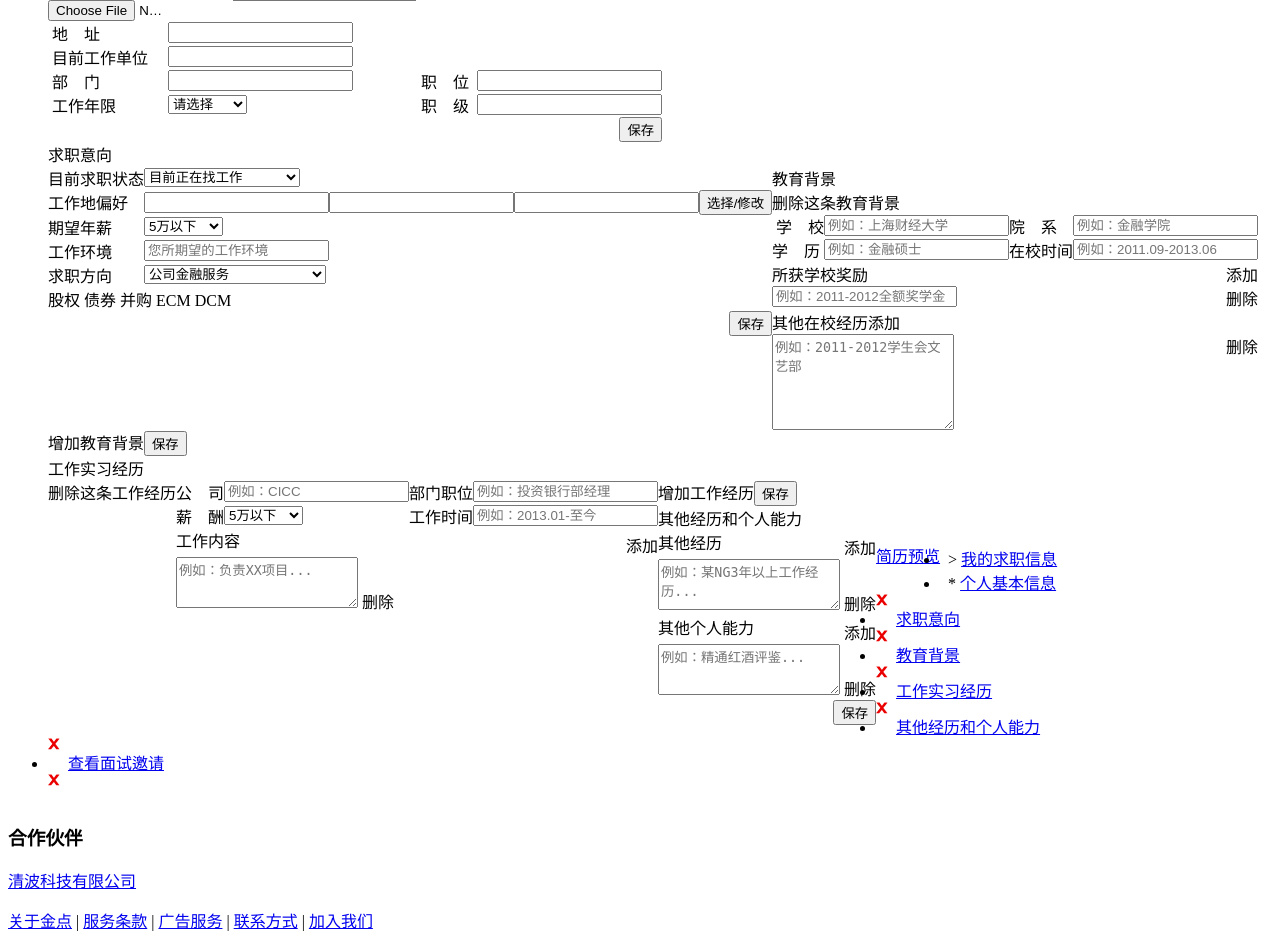
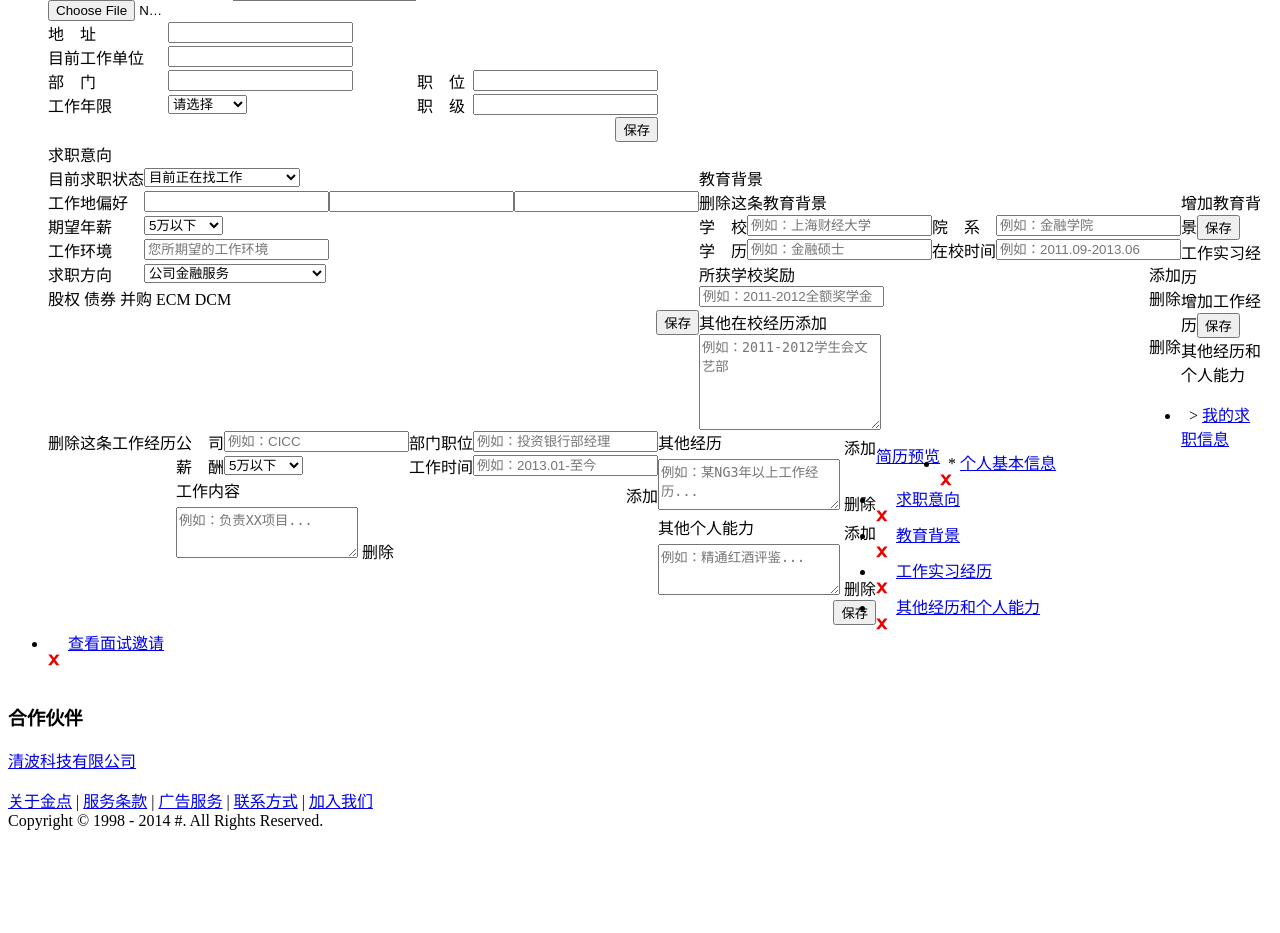
Before and after one commit to tkpclark/dianshi, a PHP site: page /DbName/Project/Home/View/ApplicantUser/newapplyinfo.html in a window 1280 px wide. Shown: the part 523-1456 px from the top of the page. After the commit the page ends 1353 px from the top, so only its background shows below. Run offline with PHP 8.4, Linux system fonts and the light colour scheme.

Commit message:
dxy modufy

```diff
--- a/Project/Home/View/ApplicantUser/newapplyinfo.html
+++ b/Project/Home/View/ApplicantUser/newapplyinfo.html
@@ -88,13 +88,13 @@
             <td  rowspan="3" width="120px" height="160px"><img src="" width="120px" height="160px">
               <input type="file" value="" class="imgfile" name="imgfile"  id="imgfile" style="width:120px" />
               </td>
-            <td class="col_name"><span class="text_red">*</span>&nbsp;姓&nbsp;&nbsp;&nbsp;&nbsp;名</td>
+            <td class="col_name"><span class="text_red">*</span>姓&nbsp;&nbsp;&nbsp;&nbsp;名</td>
             <td ><label>
               <div style="float:left;">
                 <input type="text" onBlur="checkinputstr('Name','er_name')"  id="Name" value="" maxlength="20" name="Name"/>
               </div>
               </label></td>
-            <td align="left" class="col_name"><span class="text_red">*</span>&nbsp;性&nbsp;&nbsp;&nbsp;&nbsp;别 </td>
+            <td align="left" class="col_name"><span class="text_red">*</span>性&nbsp;&nbsp;&nbsp;&nbsp;别 </td>
             <td class=""><input type="radio" value="0" checked name="Gender"/>
               男
               <input type="radio" value="1"  name="Gender"/>
@@ -111,21 +111,21 @@
               </div></td>
           </tr>
           <tr>
-            <td class="col_name">&nbsp;地&nbsp;&nbsp;&nbsp;&nbsp;址</td>
-            <td colspan="4" valign="middle"><input type="text" onBlur="checkinputstr('Name','er_name')"  id="Address" value="" maxlength="100" name="Address"/></td>
+            <td class="col_name">地&nbsp;&nbsp;&nbsp;&nbsp;址</td>
+            <td colspan="4" valign="middle"><input type="text" class="input550" onBlur="checkinputstr('Name','er_name')"  id="Address" value="" maxlength="100" name="Address"/></td>
           </tr>
           <tr>
-            <td class="col_name">&nbsp;目前工作单位</td>
-            <td colspan="4" valign="middle"><input type="text" onBlur="checkinputstr('Name','er_name')"  id="Company" value="" maxlength="100" name="Address"/></td>
+            <td class="col_name">目前工作单位</td>
+            <td colspan="4" valign="middle"><input type="text" class="input550" onBlur="checkinputstr('Name','er_name')"  id="Company" value="" maxlength="100" name="Address"/></td>
           </tr>
           <tr>
-            <td class="col_name">&nbsp;部&nbsp;&nbsp;&nbsp;&nbsp;门</td>
+            <td class="col_name">部&nbsp;&nbsp;&nbsp;&nbsp;门</td>
             <td colspan="2" valign="middle"><input type="text" onBlur="checkinputstr('Name','er_name')"  id="Depart" value="" maxlength="100" name="Address"/></td>
-            <td class="col_name">&nbsp;职&nbsp;&nbsp;&nbsp;&nbsp;位</td>
+            <td class="col_name">职&nbsp;&nbsp;&nbsp;&nbsp;位</td>
             <td colspan="2" valign="middle"><input type="text" onBlur="checkinputstr('Name','er_name')"  id="Job" value="" maxlength="100" name="Address"/></td>
           </tr>
           <tr>
-            <td class="col_name">&nbsp;工作年限</td>
+            <td class="col_name">工作年限</td>
             <td colspan="2" valign="middle"><select  name="Worktime" id="Worktime" onBlur="checkinputstr('Name','er_name')" >
                 <OPTION VALUE=0 selected>请选择</OPTION>
                 <OPTION VALUE=1 >1年以下</OPTION>
@@ -136,7 +136,7 @@
                 <OPTION VALUE=6 >15～20年</OPTION>
                 <OPTION VALUE=7 >20年以上</OPTION>
               </select></td>
-            <td class="col_name">&nbsp;职&nbsp;&nbsp;&nbsp;&nbsp;级</td>
+            <td class="col_name">职&nbsp;&nbsp;&nbsp;&nbsp;级</td>
             <td colspan="2" valign="middle"><input type="text" onBlur="checkinputstr('Name','er_name')"  id="JobGrade" value="" maxlength="100" name="Address"/></td>
           </tr>
           <tr><!--保存按钮-->
@@ -170,8 +170,7 @@
             <td><input type="text" id="Area1" value="" maxlength="20" name="Area"/></td>
             <td><input type="text" id="Area2" value="" maxlength="20" name="Area"/></td>
             <td><input type="text" id="Area3" value="" maxlength="20" name="Area"/></td>
-            <td colspan="2"><input name="btnjobarea" type="button"  class="choose" id="btnjobarea" value="选择/修改"  onfocus="blur()" onclick="JobareaInit();$('#Other').find('#btnjobarea').removeAttr('onclick');"  />
-              <input name="jobarea" type="hidden" id="jobarea" value=""></td>
+
           </tr>
           <tr>
             <td colspan="4" style="border:0;"></td>
@@ -191,7 +190,7 @@
           </tr>
           <tr>
             <td  colspan="2" class="col_name">工作环境</td>
-            <td colspan="5"><input type="text" class="input450" id="JobEnvir" value="" maxlength="60" name="JobEnvir" placeholder="您所期望的工作环境"/></td>
+            <td colspan="5"><input type="text" class="input580" id="JobEnvir" value="" maxlength="60" name="JobEnvir" placeholder="您所期望的工作环境"/></td>
           </tr>
           <tr>
             <td  colspan="2" class="col_name">求职方向</td>
@@ -270,7 +269,7 @@ $(document).ready(function(){
       </table>
             <table border="0" cellspacing="0" cellpadding="0" class="weight780_mdf weight670" style="float:left;">
               <tr>
-                <td class="col_name">&nbsp;学&nbsp;&nbsp;&nbsp;&nbsp;校</td>
+                <td class="col_name">学&nbsp;&nbsp;&nbsp;&nbsp;校</td>
                 <td colspan="2"><input class="School" type="text" id="School" value="" maxlength="60" name="School" placeholder="例如：上海财经大学"/></td>
                 <td class="col_name">院&nbsp;&nbsp;&nbsp;&nbsp;系</td>
                 <td colspan="2"><input type="text" class="College" id="College" value="" maxlength="60" name="College" placeholder="例如：金融学院"/></td>
@@ -282,13 +281,13 @@ $(document).ready(function(){
                 <td colspan="2"><input type="text" class="SDuring" id="SDuring" value="" maxlength="60" name="SDuring" placeholder="例如：2011.09-2013.06"/></td>
               </tr>
               <tr>
-                <td colspan="9" class="col_name">所获学校奖励<span class="btn_pic_add" style="float:right;"><a class="edu_add" >添加</a></span></td>
+                <td colspan="9" class="col_name" style="text-align:left;">所获学校奖励<span class="btn_pic_add" style="float:right;"><a class="edu_add" >添加</a></span></td>
               </tr>
 
               <tr class="saw">
                 <td colspan="9"><div  class="del_edu">
                     <div  class="SAward">
-                      <input type="text"  class="SAwardtext input450" id="SAwardtext" value="" maxlength="60" name="SAwardtext" placeholder="例如：2011-2012全额奖学金"/>
+                      <input type="text"  class="SAwardtext input620" id="SAwardtext" value="" maxlength="60" name="SAwardtext" placeholder="例如：2011-2012全额奖学金"/>
                       <span class="btn_pic_del" style="float:right;"><a class="edu_del" name="edu_del"  >删除</a></span> </div>
                   </div>
                   </td>
@@ -297,12 +296,12 @@ $(document).ready(function(){
 
 
               <tr>
-                <td colspan="9" class="col_name">其他在校经历<span class="btn_pic_add" ><a class="exp_add" >添加</a></span></td>
+                <td colspan="9" class="col_name" style="text-align:left;">其他在校经历<span class="btn_pic_add" ><a class="exp_add" >添加</a></span></td>
               </tr>
               <tr>
                 <td colspan="9"><div class="del_exp">
                     <div class="Exper">
-                      <textarea rows="6" class="weight450 otherAwardExp"  name="EduDetail" placeholder="例如：2011-2012学生会文艺部"></textarea>
+                      <textarea rows="6" class="weight620 otherAwardExp"  name="EduDetail" placeholder="例如：2011-2012学生会文艺部"></textarea>
                       <span class="btn_pic_del" style="float:right;"><a class="exp_del" name="exp_del" >删除</a></span> </div>
                   </div></td>
               </tr>
@@ -364,12 +363,12 @@ $(document).ready(function(){
 
 
               <tr>
-                <td colspan="9" class="col_name"> 工作内容<span class="btn_pic_add" style="float:right;margin-top:5px;"><a class="Work_add"  >添加</a></span></td>
+                <td colspan="9" class="col_name" style="text-align:left;"> 工作内容<span class="btn_pic_add" style="float:right;margin-top:5px;"><a class="Work_add"  >添加</a></span></td>
               </tr>
               <tr>
                 <td colspan="9"><div class="del_work">
                     <div class="WorkExper">
-                      <textarea rows="3" class="weight450 WorkDetail" id="WorkDetail"  name="WorkDetail" placeholder="例如：负责XX项目..."></textarea>
+                      <textarea rows="3" class="weight620 WorkDetail" id="WorkDetail"  name="WorkDetail" placeholder="例如：负责XX项目..."></textarea>
                       <span class="btn_pic_del" ><a class="work_del" name="work_del" id="work_del" >删除</a></span> </div>
                   </div></td>
               </tr>
@@ -397,22 +396,22 @@ $(document).ready(function(){
                <table border="0" cellspacing="0" cellpadding="0" class="weight780_mdf weight670" style="float:left;">
 
               <tr>
-                <td colspan="9" class="col_name"> 其他经历<span class="btn_pic_add" style="float:right;margin-top:5px;"><a class="OtherWork_add">添加</a></span></td>
+                <td colspan="9" class="col_name" style="text-align:left;"> 其他经历<span class="btn_pic_add" style="float:right;margin-top:5px;"><a class="OtherWork_add">添加</a></span></td>
               </tr>
               <tr>
                 <td colspan="9"><div class="del_otherwork" >
                     <div class="OtherWorkExper">
-                      <textarea rows="3" class="weight450 OtherWorkDetail" id="OtherWorkDetail"  name="OtherWorkDetail" placeholder="例如：某NG3年以上工作经历..."></textarea>
+                      <textarea rows="3" class="weight620 OtherWorkDetail" id="OtherWorkDetail"  name="OtherWorkDetail" placeholder="例如：某NG3年以上工作经历..."></textarea>
                       <span class="btn_pic_del" ><a class="otherwork_del" name="otherwork_del">删除</a></span> </div>
                   </div></td>
               </tr>
               <tr>
-                <td colspan="9" class="col_name"> 其他个人能力<span class="btn_pic_add" style="float:right;margin-top:5px;"><a class="OtherAbi_add"  >添加</a></span></td>
+                <td colspan="9" class="col_name" style="text-align:left;"> 其他个人能力<span class="btn_pic_add" style="float:right;margin-top:5px;"><a class="OtherAbi_add"  >添加</a></span></td>
               </tr>
               <tr>
                 <td colspan="9"><div class="del_otherability" >
                     <div class="OtherAbility">
-                      <textarea rows="3" class="weight450 PersonalAbi" id="PersonalAbi"  name="PersonalAbi" placeholder="例如：精通红酒评鉴..."></textarea>
+                      <textarea rows="3" class="weight620 PersonalAbi" id="PersonalAbi"  name="PersonalAbi" placeholder="例如：精通红酒评鉴..."></textarea>
                       <span class="btn_pic_del" ><a class="otherability_del" name="otherability_del" >删除</a></span> </div>
                   </div></td>
               </tr>
--- a/Public/js/newapplyinfo.js
+++ b/Public/js/newapplyinfo.js
@@ -228,7 +228,7 @@ $.each($('.OtherWorkDetail'),function(){
  }
 
  $(document).ready(function(){
-$("#JobDirec").change(function(){
+$("#JobDirec,#Field").change(function(){
   if($(this).val() == 1){
   $("#finServ").show().siblings("div").hide();
   }
```
Also changed, not shown: Public/css/cv.css (+39 -0 lines).
